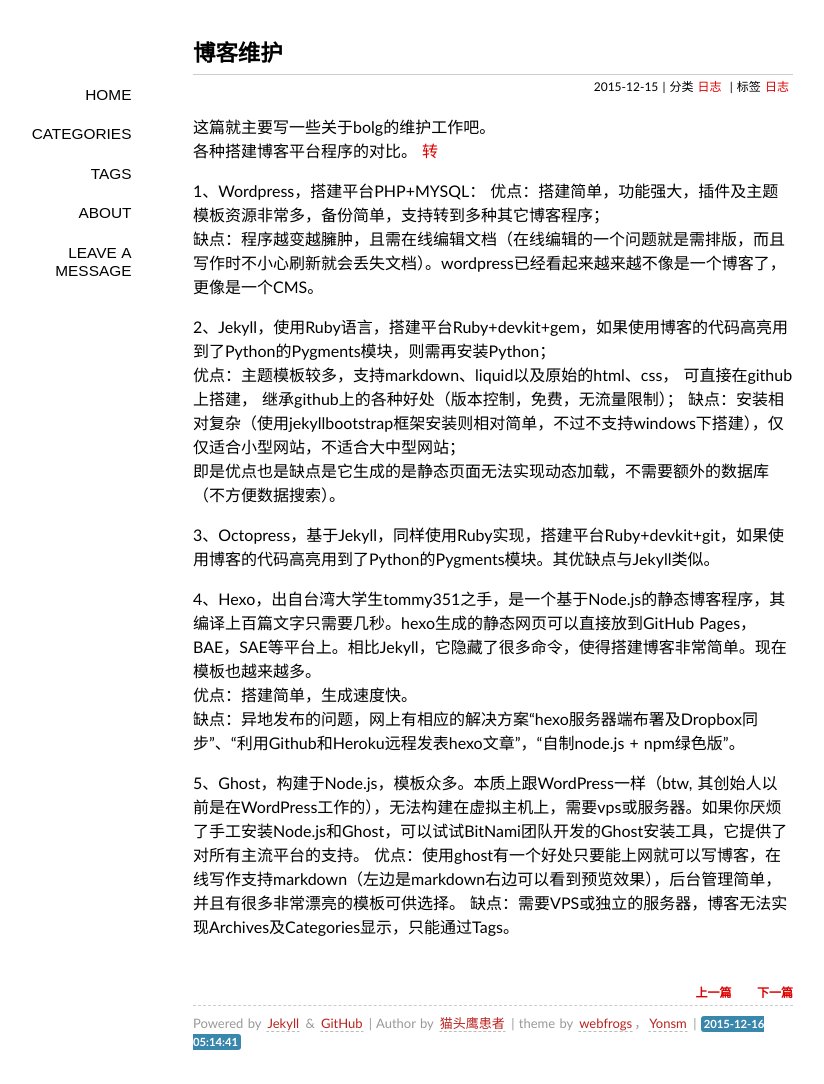
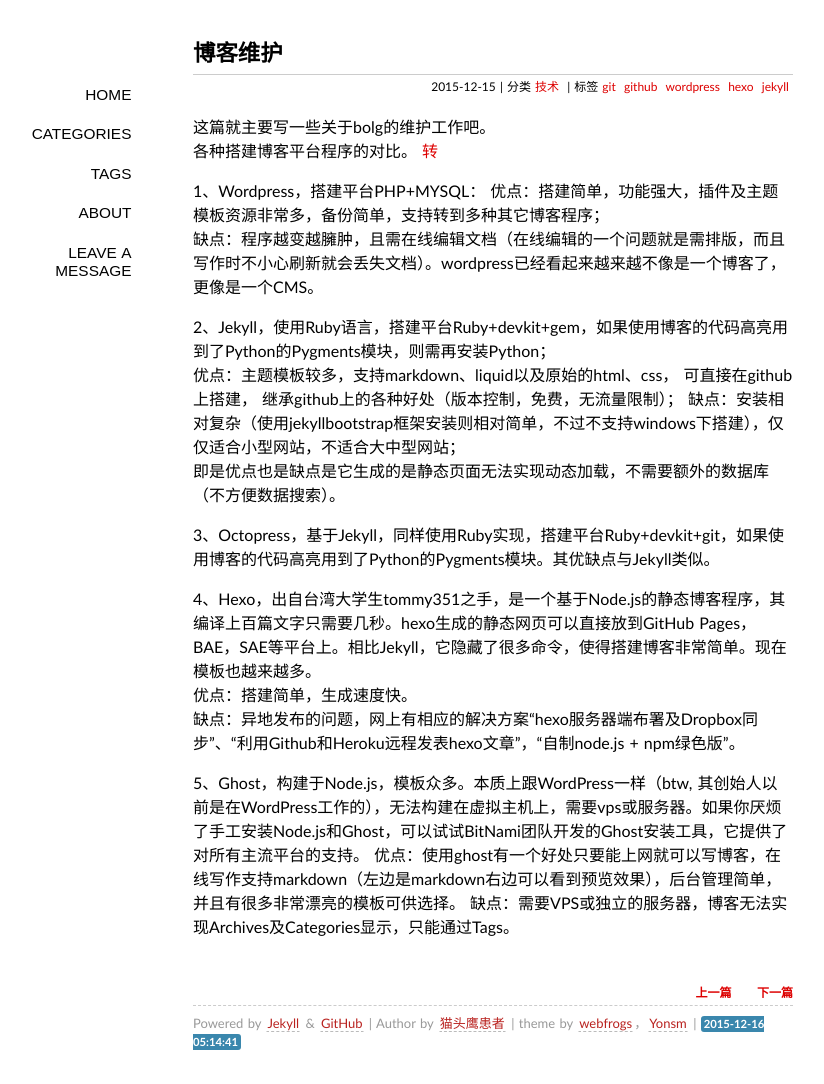
Before and after one commit to NightKs/NightKs.github.io, a Jekyll site: the page built from _posts/2015-12-15-ping-tai-dui-bi.md, in a window 1280 px wide. Shown: the whole page, without its empty margins (147-971 px from the left). Built offline with Jekyll 4.4.1, drawn with Linux system fonts in a browser that asks for light colours; some web fonts are replaced; Markdown is read by kramdown in place of the engine named in the settings; comment, search, counter and statistics services are not loaded.

Commit message:
Update and rename 2015-12-15-bo-ke-wei-hu.md to 2015-12-15-ping-tai-dui-bi.md

```diff
--- a/_posts/2015-12-15-bo-ke-wei-hu.md
+++ b/_posts/2015-12-15-ping-tai-dui-bi.md
@@ -2,8 +2,8 @@
 layout: post
 date: 2015-12-15 18:59:45 +0800
 title: 博客维护
-tags: 日志
-categories: 日志
+tags: git github wordpress hexo jekyll
+categories: 技术
 ---
 
 这篇就主要写一些关于bolg的维护工作吧。
```
